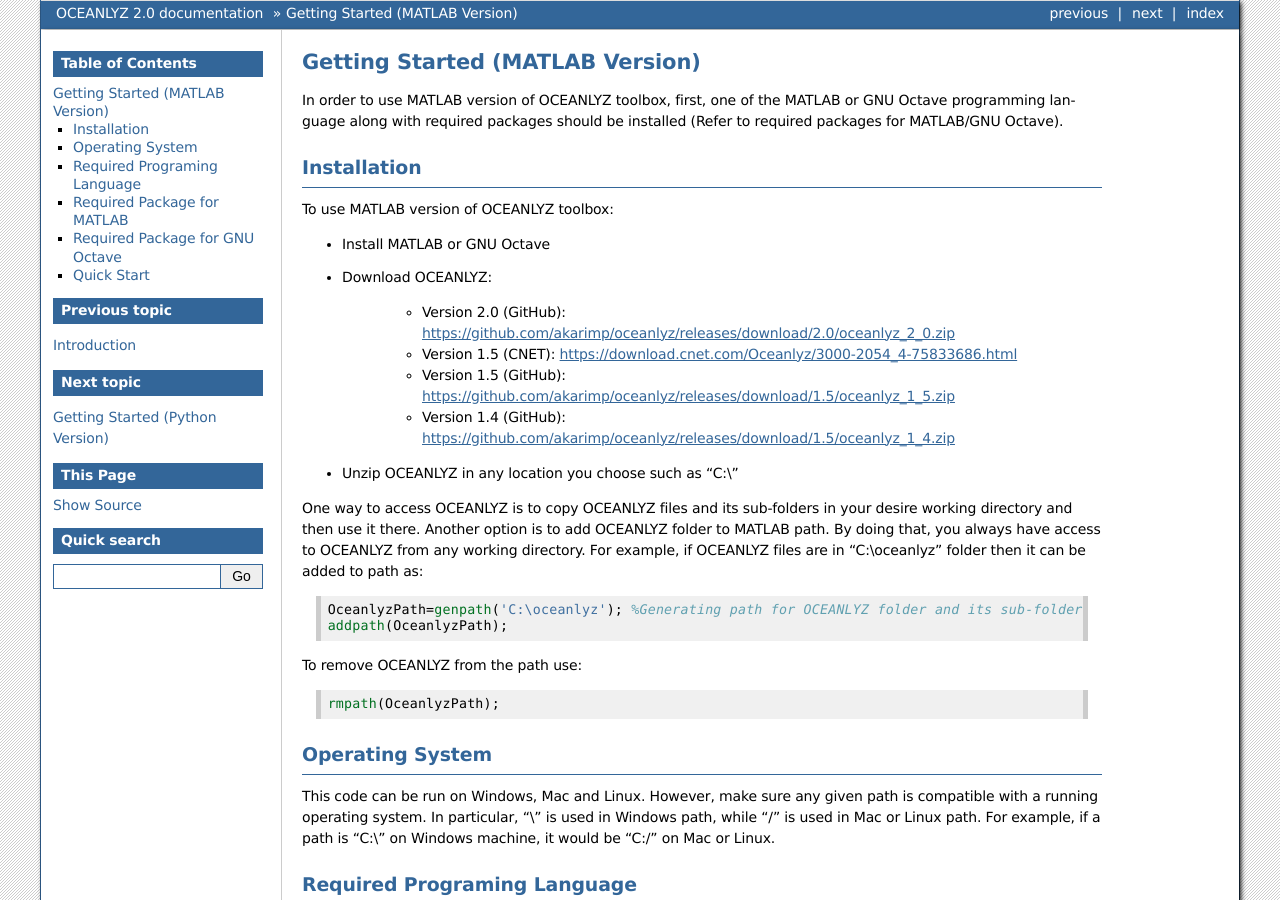
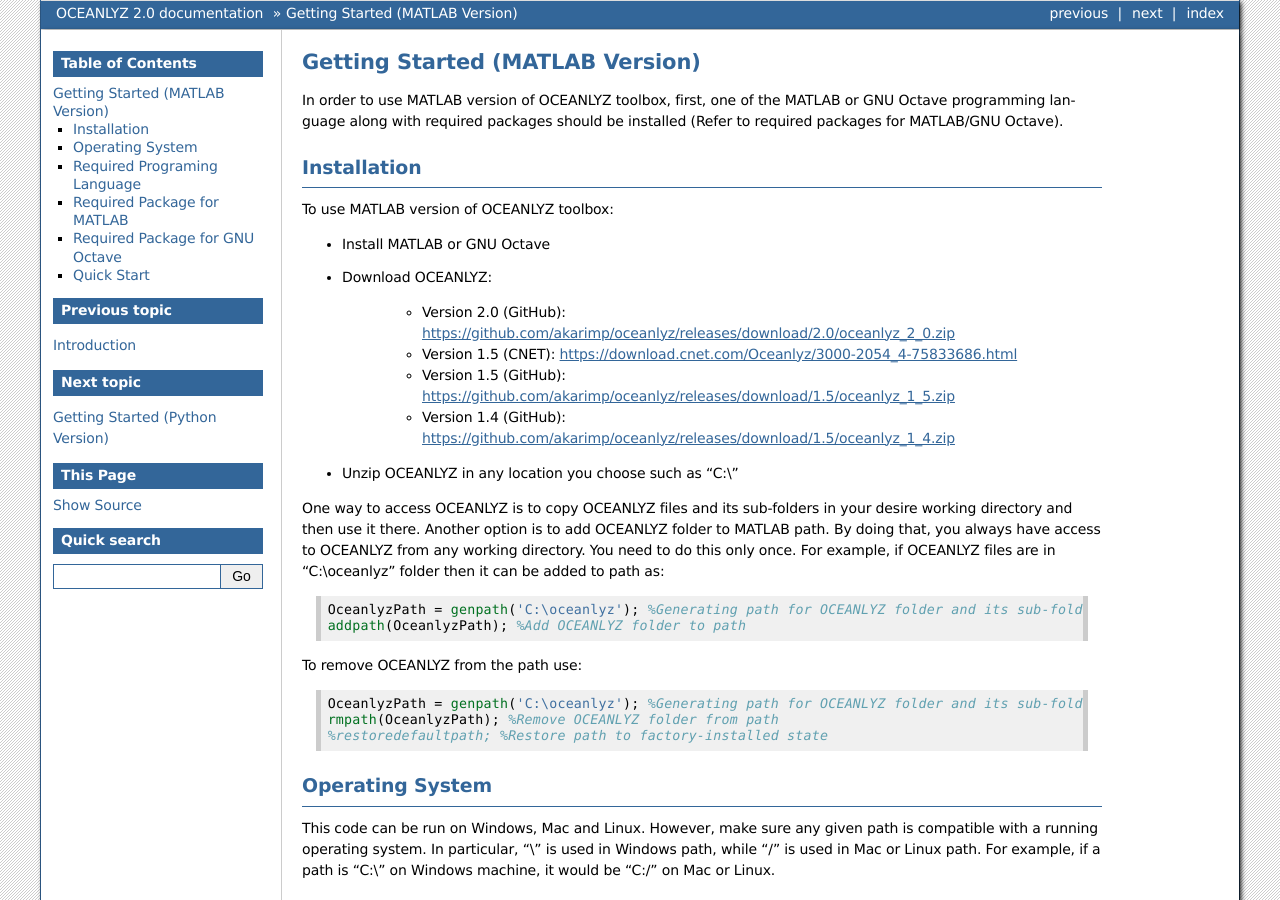
Before and after one commit to akarimp/Oceanlyz, a Sphinx documentation site: the page built from docs/2_Getting_Started_Matlab.rst, in a window 1280 px wide and 900 px high. Built offline with Sphinx 7.4.7, drawn with Linux system fonts in a browser that asks for light colours.

Commit message:
Add files via upload

```diff
--- a/docs/2_Getting_Started_Matlab.rst
+++ b/docs/2_Getting_Started_Matlab.rst
@@ -17,28 +17,31 @@
     * Version 1.5 (GitHub): https://github.com/akarimp/oceanlyz/releases/download/1.5/oceanlyz_1_5.zip
     * Version 1.4 (GitHub): https://github.com/akarimp/oceanlyz/releases/download/1.5/oceanlyz_1_4.zip
 
-* Unzip OCEANLYZ in any location you choose such as “C:\\”
+* Unzip OCEANLYZ in any location you choose such as "C:\\"
 
 One way to access OCEANLYZ is to copy OCEANLYZ files and its sub-folders in your desire working directory and then use it there.
 Another option is to add OCEANLYZ folder to MATLAB path. By doing that, you always have access to OCEANLYZ from any working directory.
-For example, if OCEANLYZ files are in “C:\\oceanlyz” folder then it can be added to path as:
+You need to do this only once.
+For example, if OCEANLYZ files are in "C:\\oceanlyz" folder then it can be added to path as:
 
 .. code:: MATLAB
 
-    OceanlyzPath=genpath('C:\oceanlyz'); %Generating path for OCEANLYZ folder and its sub-folders
-    addpath(OceanlyzPath);
+    OceanlyzPath = genpath('C:\oceanlyz'); %Generating path for OCEANLYZ folder and its sub-folders
+    addpath(OceanlyzPath); %Add OCEANLYZ folder to path
 
 To remove OCEANLYZ from the path use:
 
 .. code:: MATLAB
 
-    rmpath(OceanlyzPath);
+    OceanlyzPath = genpath('C:\oceanlyz'); %Generating path for OCEANLYZ folder and its sub-folders
+    rmpath(OceanlyzPath); %Remove OCEANLYZ folder from path
+    %restoredefaultpath; %Restore path to factory-installed state
 
 
 Operating System
 ----------------
 
-This code can be run on Windows, Mac and Linux. However, make sure any given path is compatible with a running operating system. In particular, “\\” is used in Windows path, while “/” is used in Mac or Linux path. For example, if a path is “C:\\” on Windows machine, it would be “C:/” on Mac or Linux.
+This code can be run on Windows, Mac and Linux. However, make sure any given path is compatible with a running operating system. In particular, "\\" is used in Windows path, while "/" is used in Mac or Linux path. For example, if a path is "C:\\" on Windows machine, it would be "C:/" on Mac or Linux.
 
 
 Required Programing Language
@@ -78,6 +81,6 @@
 -----------
 
 * Open MATLAB or GNU Octave
-* Change a current folder (working directory) to a folder that contains OCEANLYZ files, for example “C:\\oceanlyz”, in MATLAB or GNU Octave.
-* Create OCEANLYZ object such as “ocn=oceanlyz” in MATLAB or GNU Octave and set/modify its properties based on the dataset and required analysis.
-* Run a method as “ocn.runoceanlyz()” in MATLAB or GNU Octave to start calculations.
+* Change a current folder (working directory) to a folder that contains OCEANLYZ files, for example "C:\\oceanlyz", in MATLAB or GNU Octave.
+* Create OCEANLYZ object such as "ocn=oceanlyz" in MATLAB or GNU Octave and set/modify its properties based on the dataset and required analysis.
+* Run a method as "ocn.runoceanlyz()" in MATLAB or GNU Octave to start calculations.
--- a/docs/index.rst
+++ b/docs/index.rst
@@ -39,7 +39,7 @@
 .. toctree::
     :maxdepth: 2
 
-    4_API.rst
+    4_Functions_List.rst
 
 .. toctree::
     :maxdepth: 1
```
Also changed, not shown: docs/11_Functions_Description.rst (added, +31 -0 lines), docs/3_Getting_Started_Python.rst (+7 -7 lines), docs/4_Functions_List.rst (added, +42 -0 lines).
